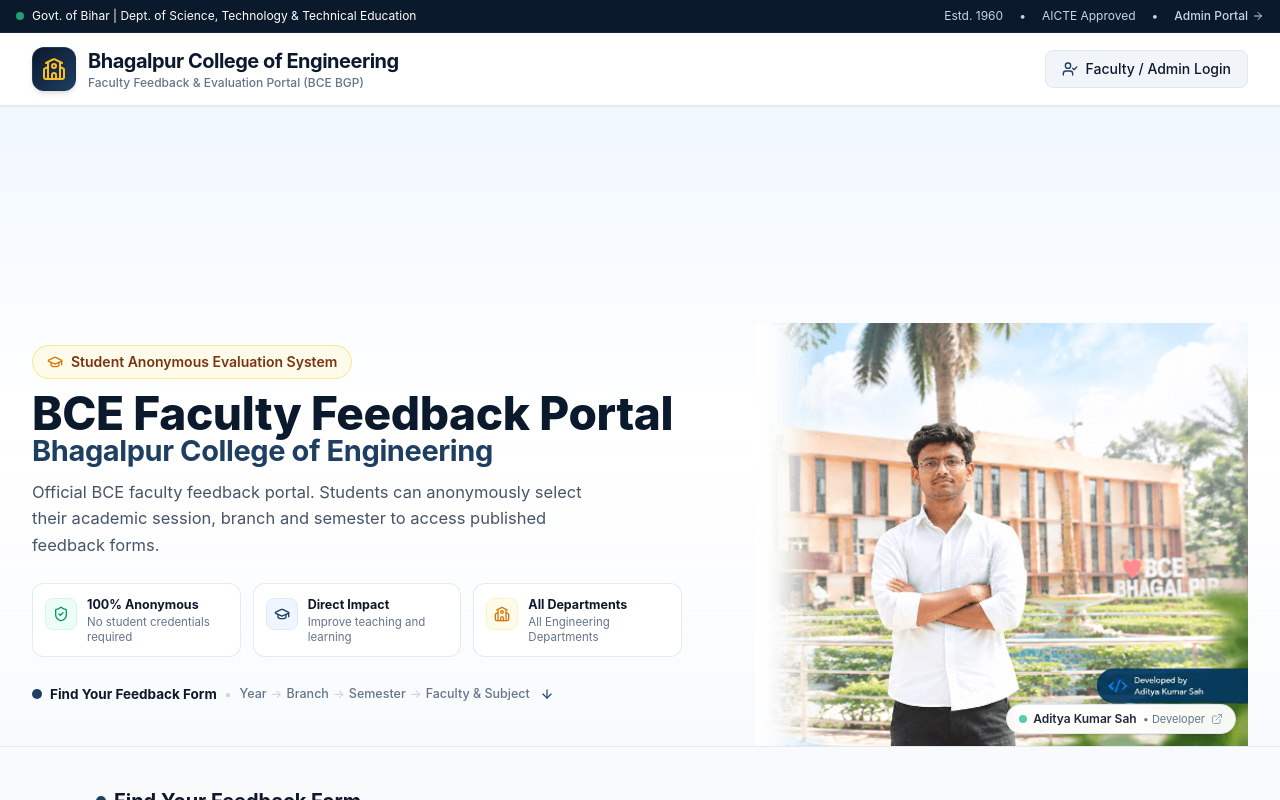
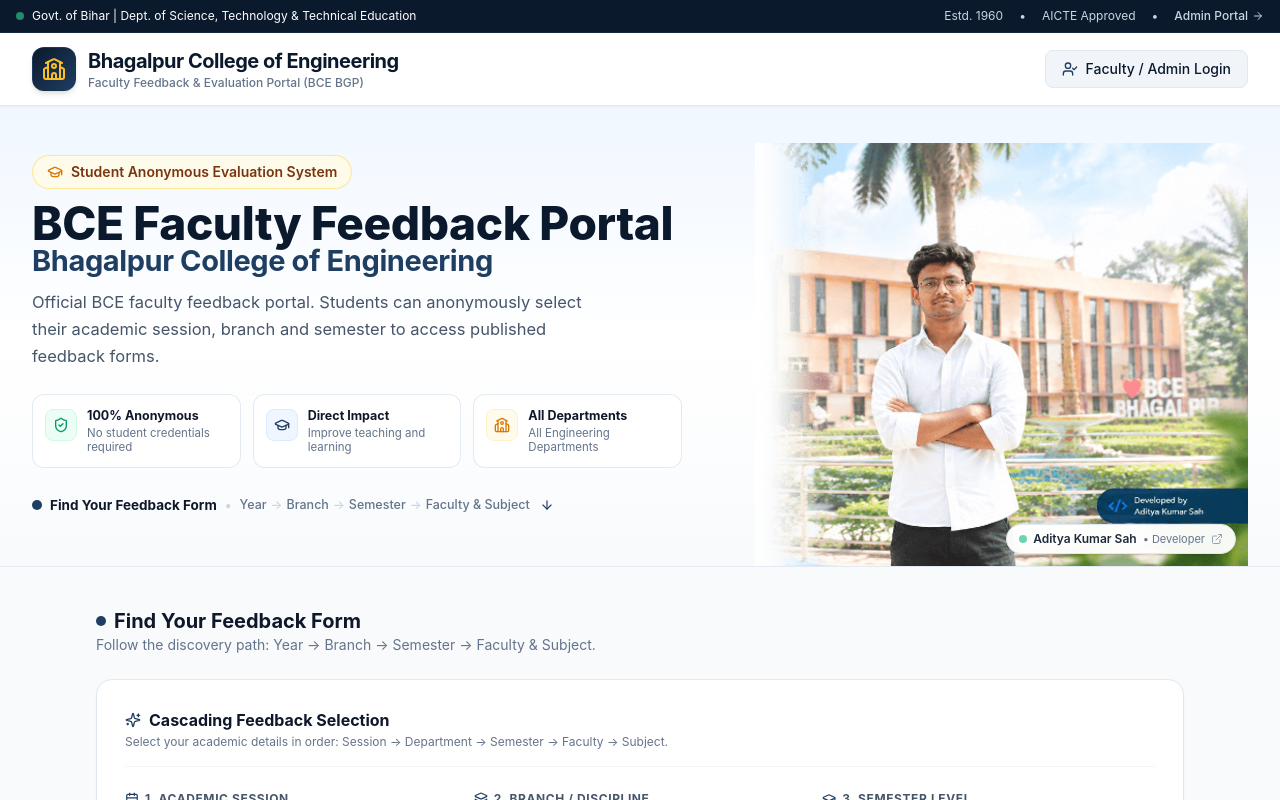
Before and after one commit to Aditya-Kumar-Sah-CSE/BCE-BGP-Feedback-Management-System, a Next.js app: page / in a window 1280 px wide. Shown: the top 800 px of the page. Built offline with nearby package versions, Linux system fonts and the light colour scheme; no server answers; the database is empty.

Commit message:
style(hero): reduce vertical gap between navbar and hero section content

```diff
--- a/src/components/public/HeroSection.tsx
+++ b/src/components/public/HeroSection.tsx
@@ -21,10 +21,10 @@
 
       {/* Main hero container */}
       <div className="max-w-7xl mx-auto px-3.5 sm:px-6 lg:px-8">
-        <div className="grid grid-cols-1 md:grid-cols-12 items-center md:items-end min-h-[520px] md:min-h-[560px] lg:min-h-[600px] xl:min-h-[640px] gap-6 md:gap-4 lg:gap-6">
+        <div className="grid grid-cols-1 md:grid-cols-12 items-center min-h-[380px] md:min-h-[420px] lg:min-h-[460px] gap-6 md:gap-4 lg:gap-6">
 
           {/* Left Column: Semantic Content */}
-          <div className="md:col-span-7 lg:col-span-7 xl:col-span-7 flex flex-col justify-center py-6 sm:py-8 md:py-8 lg:py-10 z-10 max-w-[650px]">
+          <div className="md:col-span-7 lg:col-span-7 xl:col-span-7 flex flex-col justify-center py-3 sm:py-4 md:py-5 lg:py-6 z-10 max-w-[650px]">
 
             {/* Hero Badge */}
             <div className="inline-flex items-center gap-2 px-3 py-1 sm:px-3.5 sm:py-1.5 rounded-full bg-amber-50 border border-amber-200/90 text-amber-900 text-xs sm:text-sm font-semibold shadow-xs mb-3 sm:mb-4 w-fit">
@@ -121,7 +121,7 @@
           </div>
 
           {/* Right Column: Visual Composite (Campus + Aditya Portrait) */}
-          <div className="md:col-span-5 lg:col-span-5 xl:col-span-5 relative w-full flex items-end justify-center md:justify-end">
+          <div className="md:col-span-5 lg:col-span-5 xl:col-span-5 relative w-full flex items-end self-end justify-center md:justify-end">
             {/* Soft subtle left edge blend overlay on medium/large screens */}
             <div
               className="hidden md:block absolute inset-y-0 left-0 w-16 bg-gradient-to-r from-white/90 via-white/40 to-transparent pointer-events-none z-10"
@@ -136,7 +136,7 @@
                 height={818}
                 priority
                 sizes="(min-width: 1280px) 520px, (min-width: 1024px) 440px, (min-width: 768px) 340px, 100vw"
-                className="w-auto h-auto max-h-[300px] sm:max-h-[360px] md:max-h-[460px] lg:max-h-[540px] xl:max-h-[600px] object-contain object-bottom select-none pointer-events-none drop-shadow-xs"
+                className="w-auto h-auto max-h-[280px] sm:max-h-[340px] md:max-h-[400px] lg:max-h-[450px] xl:max-h-[480px] object-contain object-bottom select-none pointer-events-none drop-shadow-xs"
               />
               <a
                 href="https://portfolio-two-ashen-zseywond41.vercel.app/"
```
